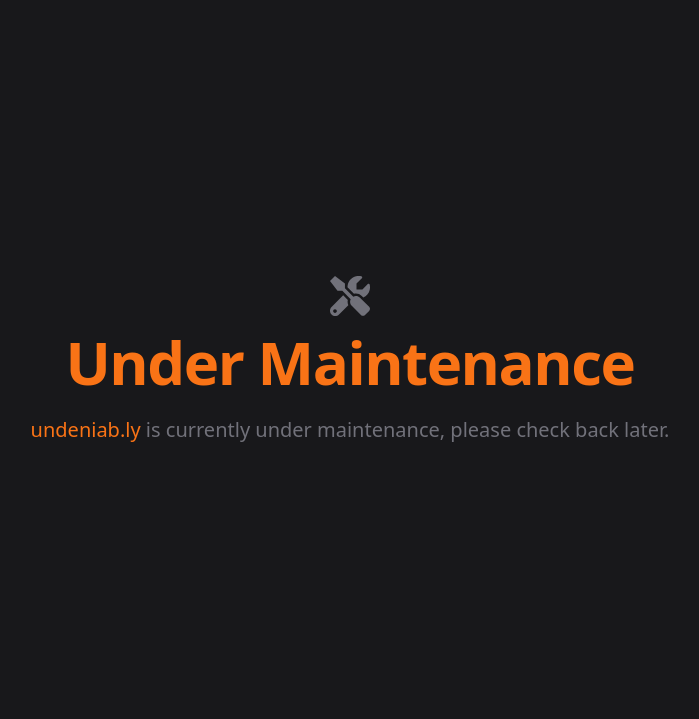
After one commit to yo-ru/undeniab.ly, a Python web app: template templates/maintenance.html in a window 1280 px wide. The commit adds this page. Shown: the top 719 px of the page, without its empty margins (290-989 px from the left). Run offline with Jinja, Linux system fonts and the light colour scheme; the template is opened without the code that fills it, so the values that code supplies are empty; style sheets or scripts are compiled from the project's sources; some libraries are stand-ins or nearby versions.

Commit message:
add maitenence mode

```diff
--- a/settings.py
+++ b/settings.py
@@ -4,6 +4,7 @@
 env.read_env()
 
 REGISTRATION = env.bool("REGISTRATION")
+MAINTENANCE = env.bool("MAINTENANCE")
 
 QUART_HOST = env.str("QUART_HOST")
 QUART_PORT = env.int("QUART_PORT")
--- /dev/null
+++ b/static/css/disable-nav.css
@@ -0,0 +1,5 @@
+header,
+footer,
+sidebar {
+    display: none;
+}
--- a/templates/components/header.html
+++ b/templates/components/header.html
@@ -23,11 +23,7 @@
         <a href="/dashboard" class="text-lg font-semibold leading-6 text-white">Dashboard</a>
         <a href="/logout" class="text-lg font-semibold leading-6 text-white">Logout <span aria-hidden="true">&rarr;</span></a>
         {% else %}
-          {% if url_for(request.endpoint) == "/login" %}
-        <a href="/signup" class="text-lg font-semibold leading-6 text-white">Sign up <span aria-hidden="true">&rarr;</span></a>
-          {% else %}
         <a href="/login" class="text-lg font-semibold leading-6 text-white">Login <span aria-hidden="true">&rarr;</span></a>
-          {% endif %}
         {% endif %}
 
       </div>
@@ -58,11 +54,7 @@
               <a href="/dashboard" class="-mx-3 block rounded-lg px-3 py-2.5 text-base font-semibold leading-7 text-white">Dashboard</a>
               <a href="/logout" class="-mx-3 block rounded-lg px-3 py-2.5 text-base font-semibold leading-7 text-white">Logout</a>
               {% else %}
-                {% if url_for(request.endpoint) == "/login" %}
-              <a href="/signup" class="-mx-3 block rounded-lg px-3 py-2.5 text-base font-semibold leading-7 text-white">Sign up</a>
-                {% else %}
               <a href="/login" class="-mx-3 block rounded-lg px-3 py-2.5 text-base font-semibold leading-7 text-white">Login</a>
-                {% endif %}
               {% endif %}
             </div>
           </div>
--- /dev/null
+++ b/templates/maintenance.html
@@ -0,0 +1,13 @@
+{% extends "components/base.html" %}
+{% block title %} Maintenance {% endblock %}
+
+{% block content %}
+<link href="/static/css/disable-nav.css" rel="stylesheet" />
+<div class="flex flex-row items-center h-[90vh] justify-center">
+    <div class="py-8 px-4 mx-auto max-w-screen-md text-center lg:py-16 lg:px-12">
+        <svg class="mx-auto mb-4 w-10 h-10 text-zinc-500" xmlns="http://www.w3.org/2000/svg" viewBox="0 0 512 512"><path fill="currentColor" d="M331.8 224.1c28.29 0 54.88 10.99 74.86 30.97l19.59 19.59c40.01-17.74 71.25-53.3 81.62-96.65c5.725-23.92 5.34-47.08 .2148-68.4c-2.613-10.88-16.43-14.51-24.34-6.604l-68.9 68.9h-75.6V97.2l68.9-68.9c7.912-7.912 4.275-21.73-6.604-24.34c-21.32-5.125-44.48-5.51-68.4 .2148c-55.3 13.23-98.39 60.22-107.2 116.4C224.5 128.9 224.2 137 224.3 145l82.78 82.86C315.2 225.1 323.5 224.1 331.8 224.1zM384 278.6c-23.16-23.16-57.57-27.57-85.39-13.9L191.1 158L191.1 95.99l-127.1-95.99L0 63.1l96 127.1l62.04 .0077l106.7 106.6c-13.67 27.82-9.251 62.23 13.91 85.39l117 117.1c14.62 14.5 38.21 14.5 52.71-.0016l52.75-52.75c14.5-14.5 14.5-38.08-.0016-52.71L384 278.6zM227.9 307L168.7 247.9l-148.9 148.9c-26.37 26.37-26.37 69.08 0 95.45C32.96 505.4 50.21 512 67.5 512s34.54-6.592 47.72-19.78l119.1-119.1C225.5 352.3 222.6 329.4 227.9 307zM64 472c-13.25 0-24-10.75-24-24c0-13.26 10.75-24 24-24S88 434.7 88 448C88 461.3 77.25 472 64 472z"/></svg>
+        <h1 class="mb-4 text-4xl font-bold tracking-tight leading-none lg:mb-6 md:text-5xl xl:text-6xl text-orange-500">Under Maintenance</h1>
+        <p class="font-light md:text-lg xl:text-xl text-zinc-500"><span class="text-orange-500">undeniab.ly</span> is currently under maintenance, please check back later.</p>
+    </div>
+</div>
+{% endblock %}
```
Also changed, not shown: main.py (+10 -2 lines).
